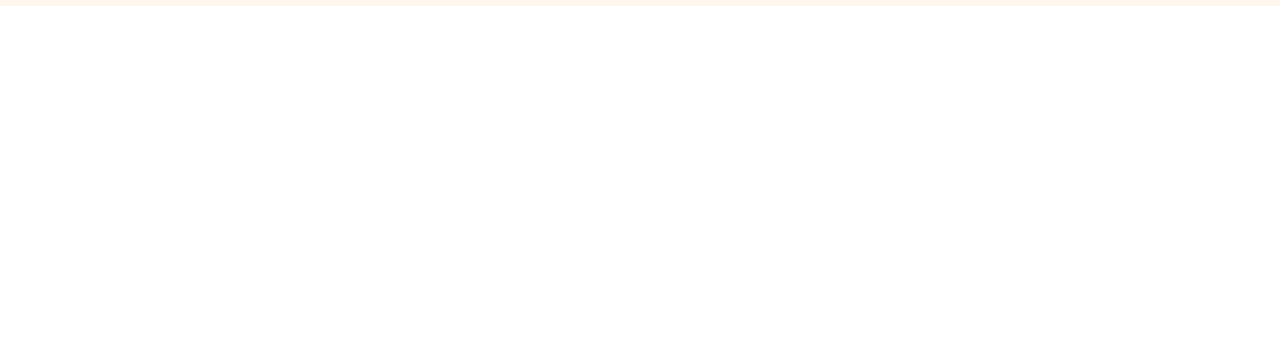
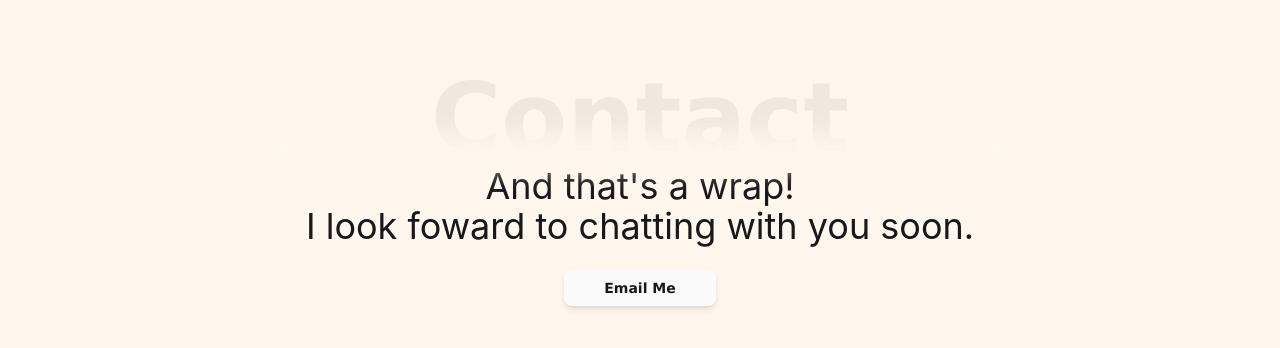
Before and after one commit to XsidX/sid-portfolio, a Next.js app: page / in a window 1280 px wide. Shown: the part 1556-1904 px from the top of the page. Before the commit the page ends 1562 px from the top, so only its background shows below. Built offline with nearby package versions, Linux system fonts and the light colour scheme.

Commit message:
Add contact section

```diff
--- a/pages/index.js
+++ b/pages/index.js
@@ -1,4 +1,5 @@
 import React from 'react';
+import Link from 'next/link';
 import Image from 'next/image';
 import Layout from '../components/layouts/article';
 import profilePic from '../public/me.jpg';
@@ -45,6 +46,23 @@
       </div>
       <Projects />
     </section>
+    <section className="my-24">
+      <div className="relative">
+        <SectionHeading overlay className="text-8xl text-center">Contact</SectionHeading>
+        <ShadowBlock />
+      </div>
+      <div className="flex flex-col justify-center items-center">
+        <p className="text-4xl"> And that&apos;s a wrap! </p>
+        <p className="text-4xl"> I look foward to chatting with you soon. </p>
+        <Link
+          href="mailto:sidneykaguli@gmail.com"
+          className="relative mt-6 bg-zinc-50 text-zinc-900 py-2 px-10 text-sm font-mplus font-semibold rounded-lg text-center shadow-md hover:shadow-zinc-200/20 hover:shadow-lg transition ease-in duration-100"
+        >
+          Email Me
+        </Link>
+      </div>
+    </section>
+
   </Layout>
 );
 
```
